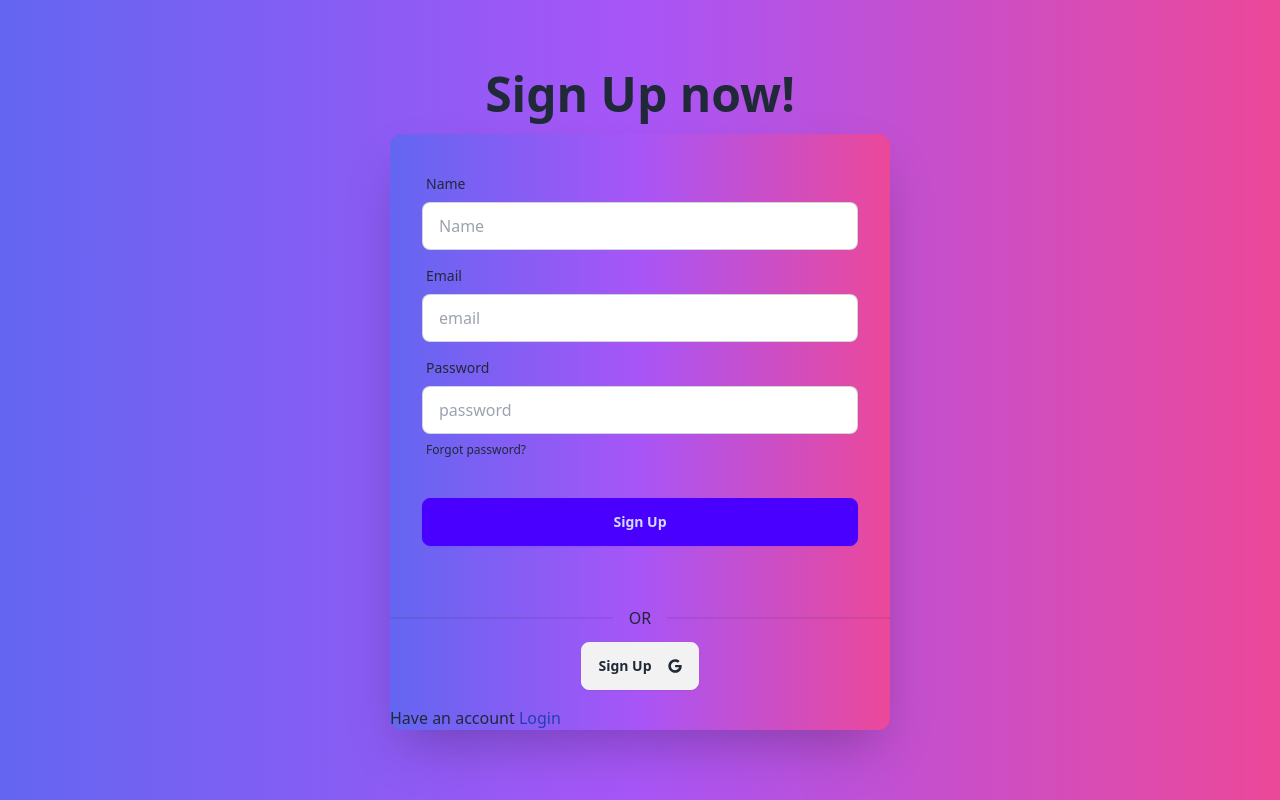
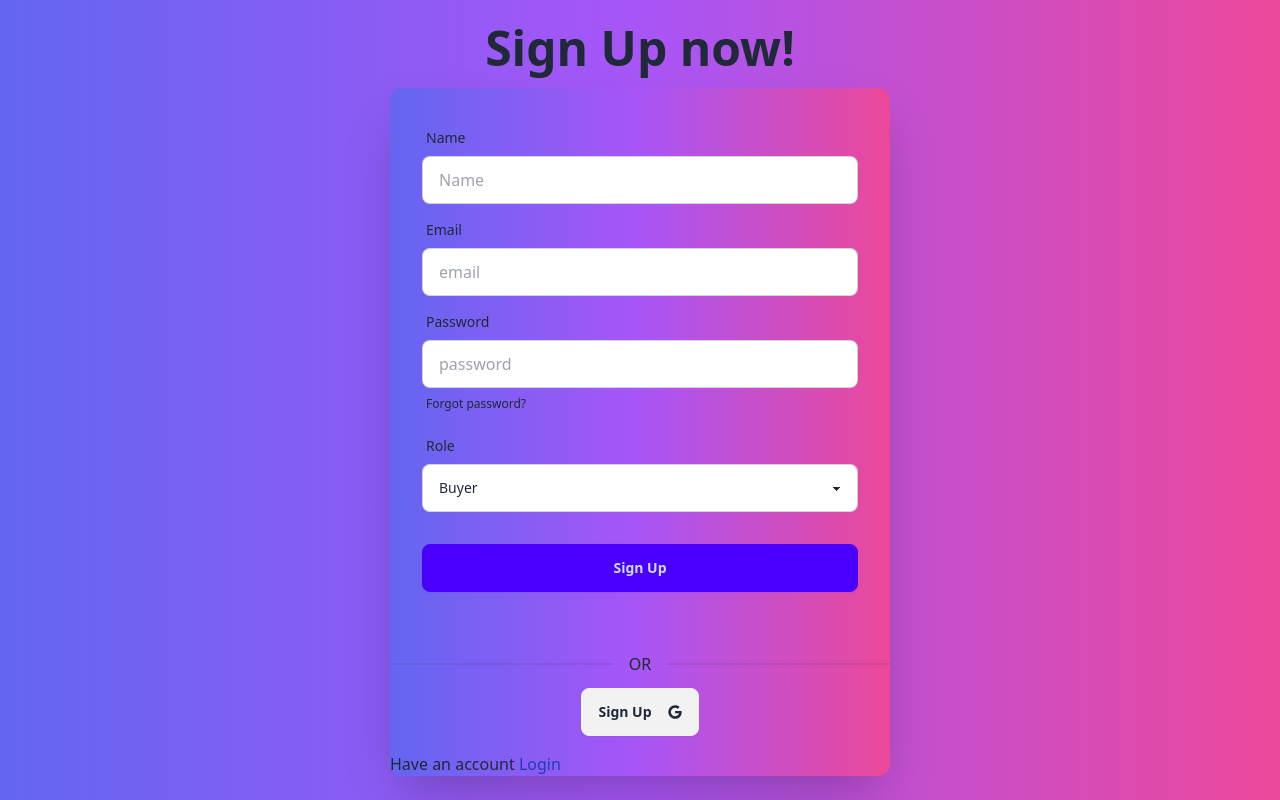
Before and after one commit to Dipto842/Getet-sop, a React (Vite) app: page /rejestar in a window 1280 px wide. Built offline with nearby package versions, Linux system fonts and the light colour scheme; no server answers.

Commit message:
add databajes and post user data

```diff
--- a/package.json
+++ b/package.json
@@ -11,6 +11,7 @@
   },
   "dependencies": {
     "@react-icons/all-files": "^4.1.0",
+    "axios": "^1.7.7",
     "firebase": "^11.0.1",
     "localforage": "^1.10.0",
     "match-sorter": "^8.0.0",
--- a/src/Componet/Pajes/ShearPages/Navbar.jsx
+++ b/src/Componet/Pajes/ShearPages/Navbar.jsx
@@ -65,7 +65,7 @@ const naveLing =<div className="flex  gap-6 items-center text-[17px] font-medium
         <div className="w-10 rounded-full">
           <img
             alt='No picar'
-            src= {  user.photoURL} />
+            src= {  user?.photoURL} />
         </div>
       </div>
       <ul
--- a/src/Componet/Pajes/logineAndRejestar/Rejestar.jsx
+++ b/src/Componet/Pajes/logineAndRejestar/Rejestar.jsx
@@ -1,10 +1,11 @@
-import { useForm } from 'react-hook-form';
+import { useForm } from "react-hook-form";
 
-import { useContext } from 'react';
-import { Authcontes } from '../../../firebase/Authentication';
-import Swal from 'sweetalert2';
-import { Link, useNavigate } from 'react-router-dom';
-import Goole from './GoogleLogine/Goole';
+import { useContext } from "react";
+import { Authcontes } from "../../../firebase/Authentication";
+import Swal from "sweetalert2";
+import { Link, useNavigate } from "react-router-dom";
+import Goole from "./GoogleLogine/Goole";
+import axios from "axios";
 
 const Rejestar = () => {
   const {
@@ -12,36 +13,48 @@ const Rejestar = () => {
     handleSubmit,
     // formState: { errors },
   } = useForm();
-      const {singup}=useContext(Authcontes)
+  const { singup } = useContext(Authcontes);
 
-      const onSubmit =(data)=>{
-        const email = data.email
-        const password = data.password
-        console.log(singup);
-        singup(email,password)
-        .then(()=>{
+  const onSubmit = (data) => {
+    const email = data.email;
+    const password = data.password;
+    const role = data.role;
+    const status = role === "buyer" ? "approved" : "pending";
+    const name = data.name;
+    const whitelist = [];
+    const OllData = {
+      email,
+      password,
+      status,
+      name,
+      whitelist,
+    };
+    console.log(OllData);
+
+    singup(email, password).then(() => {
+      axios.post("http://localhost:5000/User", OllData).then((res) => {
+        console.log(res);
+
         Swal.fire({
           position: "top-end",
           icon: "success",
           title: "Your success Rejestar",
           showConfirmButton: false,
-                timer: 1500
+          timer: 1500,
         });
-              neveget('/')
-        })
+      });
 
+      neveget("/");
+    });
+  };
 
-
-
-      }
-      const neveget = useNavigate()
+  const neveget = useNavigate();
   return (
     <div>
       <div className="hero min-h-screen bg-base-200 bg-gradient-to-r from-indigo-500 via-purple-500 to-pink-500">
         <div className="hero-content flex-col ">
           <div className="text-center">
             <h1 className="text-5xl font-bold ">Sign Up now!</h1>
-
           </div>
           <div className="card flex-shrink-0 w-full lg:w-[500px] shadow-2xl bg-base-100   bg-gradient-to-r from-indigo-500 via-purple-500 to-pink-500  rounded-xl gap-4">
             <form onSubmit={handleSubmit(onSubmit)} className="card-body ">
@@ -49,34 +62,70 @@ const Rejestar = () => {
                 <label className="label">
                   <span className="label-text">Name</span>
                 </label>
-          <input {...register('name')} type="text" placeholder="Name" className="input input-bordered" required />
+                <input
+                  {...register("name")}
+                  type="text"
+                  placeholder="Name"
+                  className="input input-bordered"
+                  required
+                />
               </div>
               <div className="form-control">
                 <label className="label">
                   <span className="label-text">Email</span>
                 </label>
-          <input {...register('email')} type="email" placeholder="email" className="input input-bordered" required />
+                <input
+                  {...register("email")}
+                  type="email"
+                  placeholder="email"
+                  className="input input-bordered"
+                  required
+                />
               </div>
               <div className="form-control">
                 <label className="label">
                   <span className="label-text">Password</span>
                 </label>
-          <input {...register('password')} type="password" placeholder="password" className="input input-bordered" required />
+                <input
+                  {...register("password")}
+                  type="password"
+                  placeholder="password"
+                  className="input input-bordered"
+                  required
+                />
                 <label className="label">
-            <a href="#" className="label-text-alt link link-hover">Forgot password?</a>
+                  <a href="#" className="label-text-alt link link-hover">
+                    Forgot password?
+                  </a>
                 </label>
+              </div>
+              <div className="form-control">
+                <label className="label">
+                  <span className="label-text">Role</span>
+                </label>
+                <select
+                  {...register("role", { required: true })}
+                  className="select select-bordered w-full "
+                >
+                  <option value="buyer">Buyer</option>
+                  <option value="seller">Seller</option>
+                </select>
               </div>
               <div className="form-control mt-6">
                 <button className="btn btn-primary">Sign Up</button>
               </div>
-
             </form>
-      <div className=' text-center  '>
+            <div className=" text-center  ">
               <div className="divider">OR</div>
-    <Goole ></Goole>
+              <Goole></Goole>
             </div>
             <div>
-        <h1>Have an account <Link to={'/login'}><span className='text-blue-800'>Login</span></Link></h1>
+              <h1>
+                Have an account{" "}
+                <Link to={"/login"}>
+                  <span className="text-blue-800">Login</span>
+                </Link>
+              </h1>
             </div>
           </div>
         </div>
```
Also changed, not shown: 1 other file (tests, documents, lock files or other folders). Lines whose indentation alone changed are shown as unchanged.
